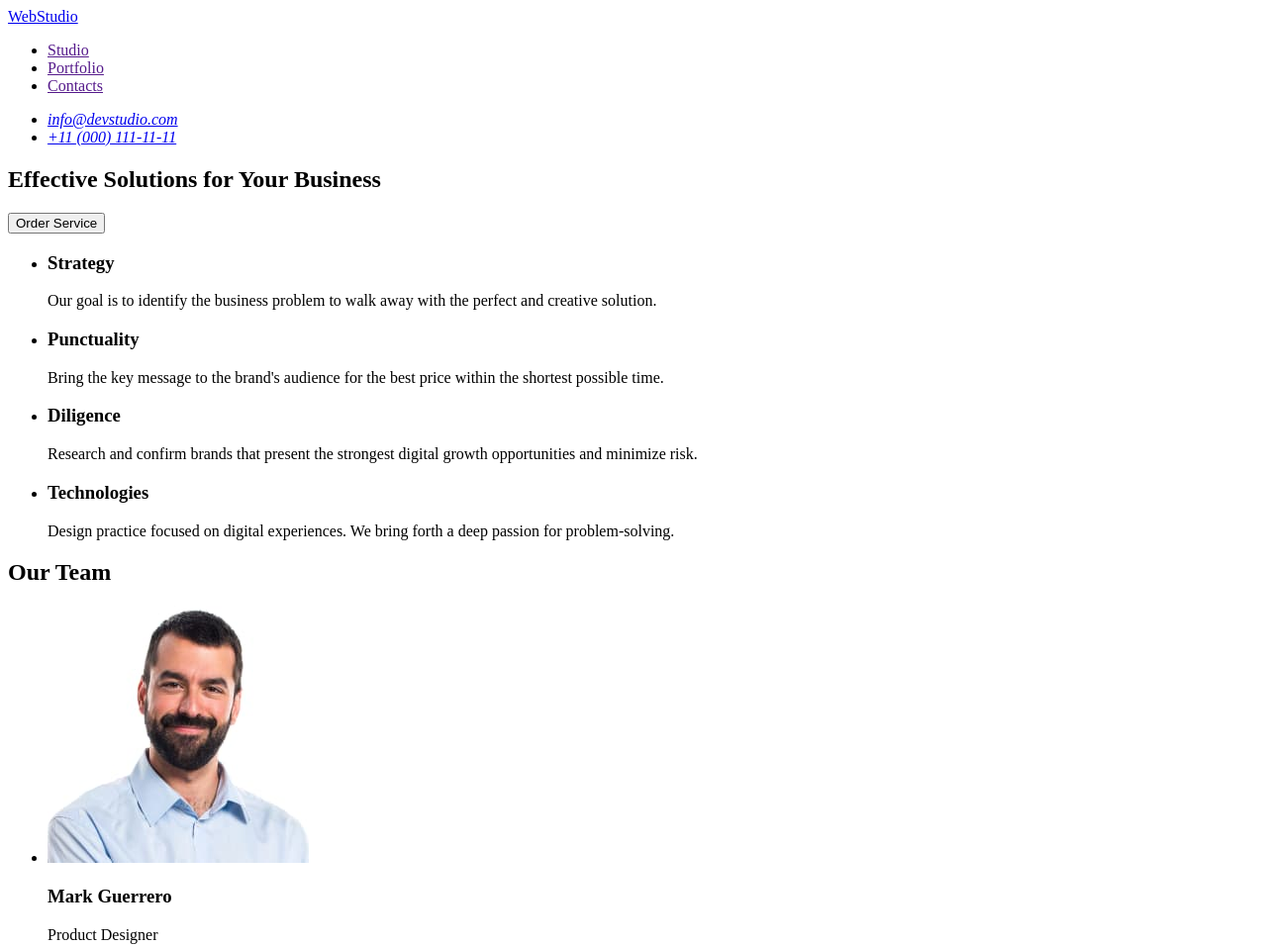
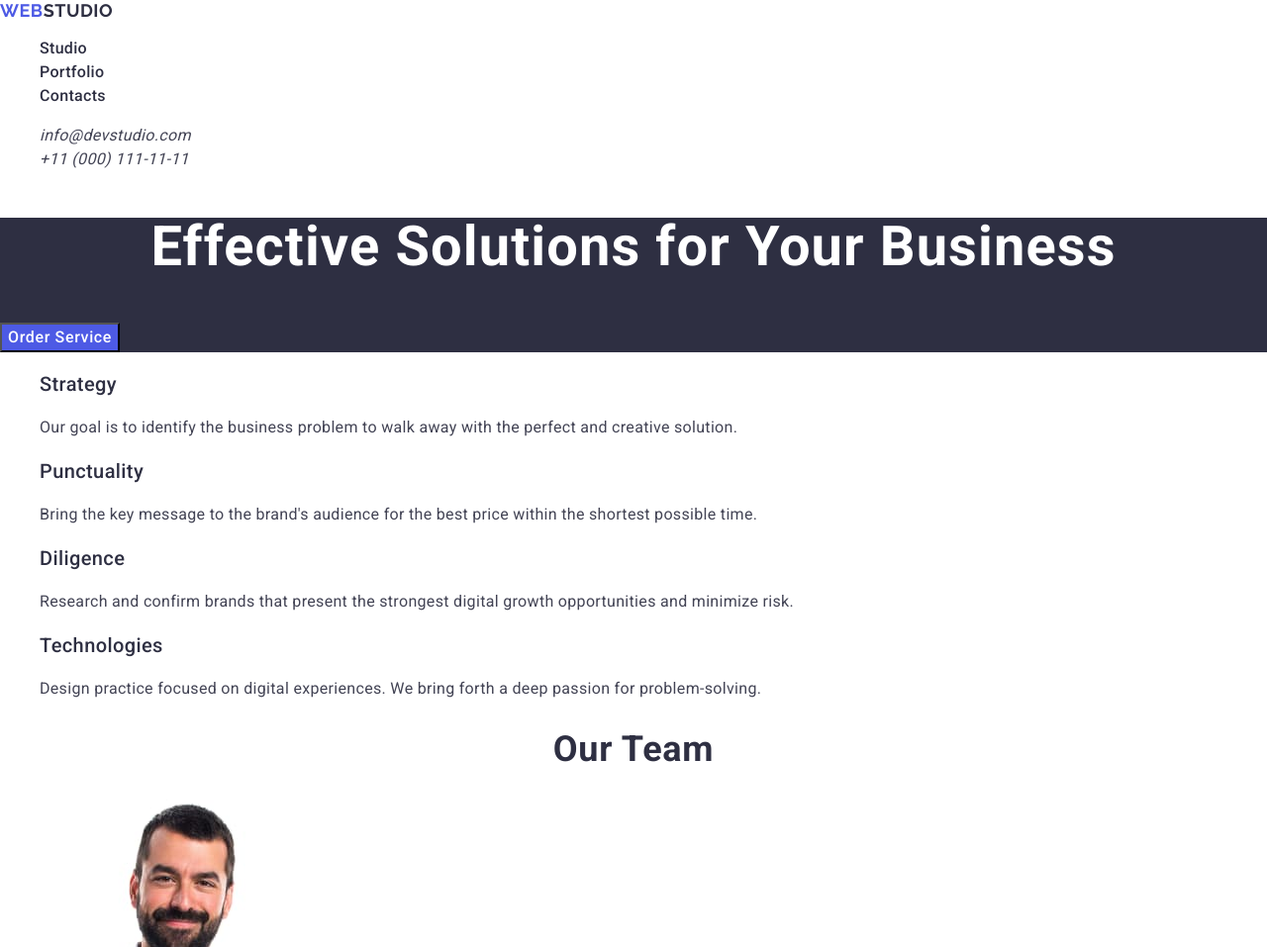
Before and after one commit to ripndrug/goit-markup-hw-02, a plain HTML site: page index.html in a window 1280 px wide. Shown: the top 957 px of the page at 99% size. Drawn offline with nearby package versions, Linux system fonts and the light colour scheme.

Commit message:
modify index/css files

```diff
--- a/css/styles.css
+++ b/css/styles.css
@@ -0,0 +1,167 @@
+:root {
+  --font-family: 'Roboto', sans-serif;
+  --second-family: 'Raleway', sans-serif;
+
+  --iris: #4d5ae5;
+  --ocean: #404bbf;
+  --navy-blue: #2e2f42;
+  --green: #31d0aa;
+  --slate: #434455;
+  --light-slate: #8e8f99;
+  --cornflower: #e7e9fc;
+  --cloud: #f4f4fd;
+  --navy-blue-modal: rgba(46, 47, 66, 0.4);
+  --grey: rgba(46, 47, 66, 0.7);
+  --white: #fff;
+  --dairy: #fcfcfc;
+}
+
+body {
+  font-family: var(--font-family, --second-family);
+
+  color: var(--navy-blue);
+  background-color: #ffffff;
+}
+
+ul {
+  list-style-type: none;
+}
+
+a {
+  text-decoration: none;
+}
+
+.logo {
+  font-family: var(--second-family);
+  font-weight: 700;
+  font-size: 18px;
+  line-height: 117%;
+  letter-spacing: 0.03em;
+  text-transform: uppercase;
+  color: var(--navy-blue);
+}
+
+.logo-web {
+  color: var(--iris);
+}
+
+.nav-item-link {
+  font-weight: 500;
+  font-size: 16px;
+  line-height: 150%;
+  letter-spacing: 0.02em;
+  color: var(--navy-blue);
+}
+
+.nav-address-link {
+  font-family: var(--font-family);
+  font-size: 16px;
+  line-height: 150%;
+  letter-spacing: 0.02em;
+  color: var(--slate);
+}
+
+.nav-item-link:focus,
+.nav-item-link:hover,
+.nav-address-link:focus,
+.nav-address-link:hover {
+  color: var(--ocean);
+}
+
+.hero {
+  background: var(--navy-blue);
+}
+
+.hero-button {
+  background-color: var(--iris);
+
+  font-weight: 500;
+  font-size: 16px;
+  line-height: 150%;
+  letter-spacing: 0.04em;
+  color: var(--white);
+
+  cursor: pointer;
+}
+
+.hero-button:hover {
+  background-color: var(--ocean);
+}
+
+.hero-title {
+  font-weight: 700;
+  font-size: 56px;
+  line-height: 107%;
+  letter-spacing: 0.02em;
+  text-align: center;
+  color: var(--white);
+}
+
+.goals-title {
+  font-weight: 500;
+  font-size: 20px;
+  line-height: 120%;
+  letter-spacing: 0.02em;
+  color: var(--navy-blue);
+}
+
+.goals-text {
+  font-size: 16px;
+  line-height: 150%;
+  letter-spacing: 0.02em;
+  color: var(--slate);
+}
+
+.team-title {
+  font-weight: 700;
+  font-size: 36px;
+  line-height: 111%;
+  letter-spacing: 0.02em;
+  text-align: center;
+  color: var(--navy-blue);
+}
+
+.team-member {
+  font-weight: 500;
+  font-size: 20px;
+  line-height: 120%;
+  letter-spacing: 0.02em;
+  color: var(--navy-blue);
+}
+
+.team-text {
+  font-size: 16px;
+  line-height: 150%;
+  letter-spacing: 0.02em;
+  color: var(--slate);
+}
+
+.portfolio-title {
+  font-weight: 500;
+  font-size: 20px;
+  line-height: 120%;
+  letter-spacing: 0.02em;
+  color: var(--navy-blue);
+}
+
+.portfolio-text {
+  font-size: 16px;
+  line-height: 150%;
+  letter-spacing: 0.02em;
+  color: var(--slate);
+}
+
+.logo.logo-footer {
+  color: var(--cloud);
+}
+
+.footer-text {
+  font-size: 16px;
+  line-height: 150%;
+  letter-spacing: 0.02em;
+  color: var(--cloud);
+}
+
+.footer-section {
+  background: var(--navy-blue);
+}
--- a/index.html
+++ b/index.html
@@ -3,60 +3,86 @@
   <head>
     <meta charset="UTF-8" />
     <meta name="viewport" content="width=device-width, initial-scale=1.0" />
+
+    <link
+      rel="stylesheet"
+      href="https://cdn.jsdelivr.net/npm/modern-normalize@2.0.0/modern-normalize.min.css"
+    />
+    <link rel="preconnect" href="https://fonts.googleapis.com" />
+    <link rel="preconnect" href="https://fonts.gstatic.com" crossorigin />
+    <link
+      href="https://fonts.googleapis.com/css2?family=Raleway:wght@700&family=Roboto:wght@400;500;700&display=swap"
+      rel="stylesheet"
+    />
     <link rel="stylesheet" href="./css/styles.css" />
+
     <title>Document</title>
   </head>
   <body>
     <header>
       <nav>
-        <a href="/">WebStudio</a>
-        <ul>
-          <li><a href="">Studio</a></li>
-          <li><a href="">Portfolio</a></li>
-          <li><a href="">Contacts</a></li>
+        <a href="/" class="logo"><span class="logo-web">Web</span>Studio</a>
+        <ul class="nav-list">
+          <li class="nav-item">
+            <a href="" class="nav-item-link">Studio</a>
+          </li>
+          <li class="nav-item">
+            <a href="" class="nav-item-link">Portfolio</a>
+          </li>
+          <li class="nav-item">
+            <a href="" class="nav-item-link">Contacts</a>
+          </li>
         </ul>
       </nav>
       <address>
-        <ul>
-          <li><a href="mailto:info@devstudio.com">info@devstudio.com</a></li>
-          <li><a href="tel:+110001111111">+11 (000) 111-11-11</a></li>
+        <ul class="nav-address">
+          <li class="nav-address-item">
+            <a href="mailto:info@devstudio.com" class="nav-address-link"
+              >info@devstudio.com</a
+            >
+          </li>
+          <li class="nav-address-item">
+            <a href="tel:+110001111111" class="nav-address-link"
+              >+11 (000) 111-11-11</a
+            >
+          </li>
         </ul>
       </address>
     </header>
 
     <main>
-      <section>
-        <h1>Effective Solutions for Your Business</h1>
-        <button type="button">Order Service</button>
+      <section class="hero">
+        <h1 class="hero-title">Effective Solutions for Your Business</h1>
+        <button type="button" class="hero-button">Order Service</button>
       </section>
 
       <section>
         <h2 hidden>Goals</h2>
-        <ul>
-          <li>
-            <h3>Strategy</h3>
-            <p>
+        <ul class="goals-list">
+          <li class="goals-list-item">
+            <h3 class="goals-title">Strategy</h3>
+            <p class="goals-text">
               Our goal is to identify the business problem to walk away with the
               perfect and creative solution.
             </p>
           </li>
-          <li>
-            <h3>Punctuality</h3>
-            <p>
+          <li class="goals-list-item">
+            <h3 class="goals-title">Punctuality</h3>
+            <p class="goals-text">
               Bring the key message to the brand's audience for the best price
               within the shortest possible time.
             </p>
           </li>
-          <li>
-            <h3>Diligence</h3>
-            <p>
+          <li class="goals-list-item">
+            <h3 class="goals-title">Diligence</h3>
+            <p class="goals-text">
               Research and confirm brands that present the strongest digital
               growth opportunities and minimize risk.
             </p>
           </li>
-          <li>
-            <h3>Technologies</h3>
-            <p>
+          <li class="goals-list-item">
+            <h3 class="goals-title">Technologies</h3>
+            <p class="goals-text">
               Design practice focused on digital experiences. We bring forth a
               deep passion for problem-solving.
             </p>
@@ -65,72 +91,86 @@
       </section>
 
       <section>
-        <h2>Our Team</h2>
+        <h2 class="team-title">Our Team</h2>
         <ul>
-          <li>
+          <li class="team-list-item">
             <img src="./images/mark.jpg" alt="Mark Guerrero" width="264" />
-            <h3>Mark Guerrero</h3>
-            <p>Product Designer</p>
+            <h3 class="team-member">Mark Guerrero</h3>
+            <p class="team-text">Product Designer</p>
           </li>
-          <li>
+          <li class="team-list-item">
             <img src="./images/tom.jpg" alt="Tom Ford" width="264" />
-            <h3>Tom Ford</h3>
-            <p>Frontend Developer</p>
+            <h3 class="team-member">Tom Ford</h3>
+            <p class="team-text">Frontend Developer</p>
           </li>
-          <li>
+          <li class="team-list-item">
             <img src="./images/camila.jpg" alt="Camila Garcia" width="264" />
-            <h3>Camila Garcia</h3>
-            <p>Marketing</p>
+            <h3 class="team-member">Camila Garcia</h3>
+            <p class="team-text">Marketing</p>
           </li>
-          <li>
+          <li class="team-list-item">
             <img src="./images/daniel.jpg" alt="Daniel Wilson" width="264" />
-            <h3>Daniel Wilson</h3>
-            <p>UI Designer</p>
+            <h3 class="team-member">Daniel Wilson</h3>
+            <p class="team-text">UI Designer</p>
           </li>
         </ul>
       </section>
 
       <section>
-        <h2>Our Portfolio</h2>
+        <h2 class="portfolio-header">Our Portfolio</h2>
         <ul>
           <li>
-            <img src="./images/banking.jpg" alt="Banking App" />
-            <h3>Banking App</h3>
-            <p>App</p>
+            <img src="./images/banking.jpg" alt="Banking App" width="360" />
+            <h3 class="portfolio-title">Banking App</h3>
+            <p class="portfolio-text">App</p>
           </li>
           <li>
-            <img src="./images/payment.jpg" alt="Cashless Payment" />
-            <h3>Cashless Payment</h3>
-            <p>Marketing</p>
+            <img
+              src="./images/payment.jpg"
+              alt="Cashless Payment"
+              width="360"
+            />
+            <h3 class="portfolio-title">Cashless Payment</h3>
+            <p class="portfolio-text">Marketing</p>
           </li>
           <li>
-            <img src="./images/meditation.jpg" alt="Meditation App" />
-            <h3>Meditation App</h3>
-            <p>App</p>
+            <img
+              src="./images/meditation.jpg"
+              alt="Meditation App"
+              width="360"
+            />
+            <h3 class="portfolio-title">Meditation App</h3>
+            <p class="portfolio-text">App</p>
           </li>
           <li>
-            <img src="./images/taxi.jpg" alt="Taxi Service" />
-            <h3>Taxi Service</h3>
-            <p>Marketing</p>
+            <img src="./images/taxi.jpg" alt="Taxi Service" width="360" />
+            <h3 class="portfolio-title">Taxi Service</h3>
+            <p class="portfolio-text">Marketing</p>
           </li>
           <li>
-            <img src="./images/illustration.jpg" alt="Screen Illustrations" />
-            <h3>Screen Illustrations</h3>
-            <p>Design</p>
+            <img
+              src="./images/illustration.jpg"
+              alt="Screen Illustrations"
+              width="360"
+            />
+            <h3 class="portfolio-title">Screen Illustrations</h3>
+            <p class="portfolio-text">Design</p>
           </li>
           <li>
             <img src="./images/marketing.jpg" alt="Online Courses" />
-            <h3>Online Courses</h3>
-            <p>Marketing</p>
+            <h3 class="portfolio-title">Online Courses</h3>
+            <p class="portfolio-text">Marketing</p>
           </li>
         </ul>
       </section>
     </main>
 
-    <footer>
-      <a href="/">WebStudio</a>
+    <footer class="footer-section">
+      <a href="/" class="logo logo-footer"
+        ><span class="logo-web">Web</span>Studio</a
+      >
 
-      <p>
+      <p class="footer-text">
         Increase the flow of customers and sales for your business with digital
         marketing & growth solutions.
       </p>
```
